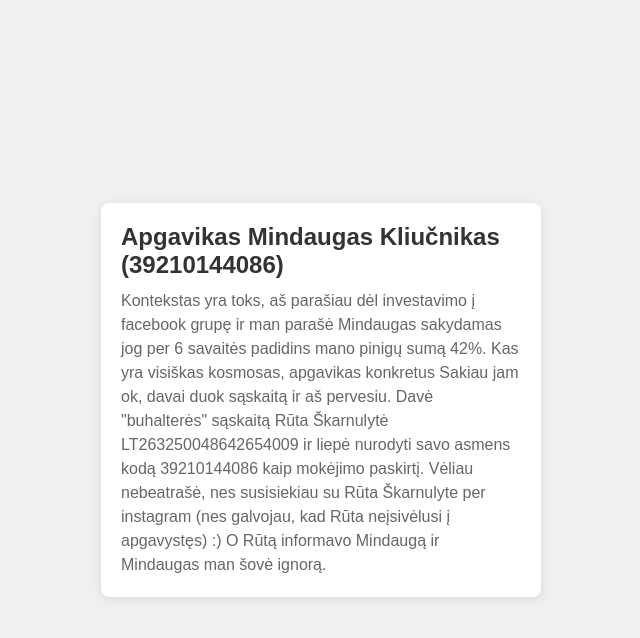
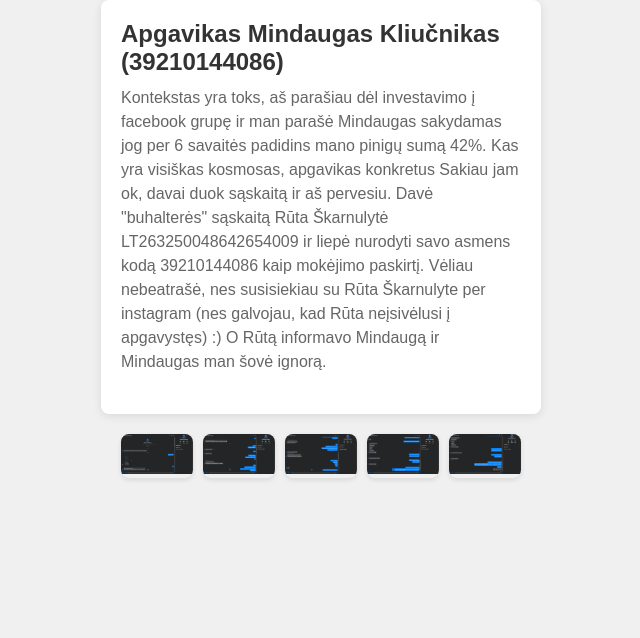
Before and after one commit to mantaslaikunas/mindaugas.kliucnikas, a plain HTML site: page index.html in a window 1280 px wide. Shown: the whole page, without its empty margins (319-959 px from the left). Drawn offline with Linux system fonts and the light colour scheme.

Commit message:
Update index.html

```diff
--- a/index.html
+++ b/index.html
@@ -6,7 +6,7 @@
 <title>Modern Design Example</title>
 <style>
   /* Reset some default styles */
-  body, h1, p {
+  body, h1, p, img {
     margin: 0;
     padding: 0;
   }
@@ -15,7 +15,7 @@
     font-family: Arial, sans-serif;
     background-color: #f0f0f0;
     display: flex;
-    justify-content: center;
+    flex-direction: column;
     align-items: center;
     min-height: 100vh;
   }
@@ -27,6 +27,7 @@
     padding: 20px;
     max-width: 400px;
     width: 100%;
+    margin-bottom: 20px;
   }
 
   h1 {
@@ -39,6 +40,26 @@
     color: #666;
     font-size: 16px;
     line-height: 1.5;
+    margin-bottom: 20px;
+  }
+
+  .photo-container {
+    display: flex;
+    justify-content: space-between;
+    width: 100%;
+    max-width: 400px;
+  }
+
+  .photo {
+    width: 18%;
+    border-radius: 8px;
+    overflow: hidden;
+    box-shadow: 0px 2px 5px rgba(0, 0, 0, 0.1);
+  }
+
+  .photo img {
+    width: 100%;
+    height: auto;
   }
 </style>
 </head>
@@ -50,5 +71,22 @@
       Vėliau nebeatrašė, nes susisiekiau su Rūta Škarnulyte per instagram (nes galvojau, kad Rūta neįsivėlusi į apgavystęs) :) O Rūtą informavo Mindaugą ir Mindaugas man šovė ignorą.
     </p>
   </div>
+    <div class="photo-container">
+    <div class="photo">
+      <img src="./1.png" alt="Photo 1">
+    </div>
+    <div class="photo">
+      <img src="./2.png" alt="Photo 2">
+    </div>
+          <div class="photo">
+      <img src="./3.png" alt="Photo 3">
+    </div>
+          <div class="photo">
+      <img src="./4.png" alt="Photo 4">
+    </div>
+          <div class="photo">
+      <img src="./5.png" alt="Photo 5">
+    </div>
+  </div>
 </body>
 </html>
```
